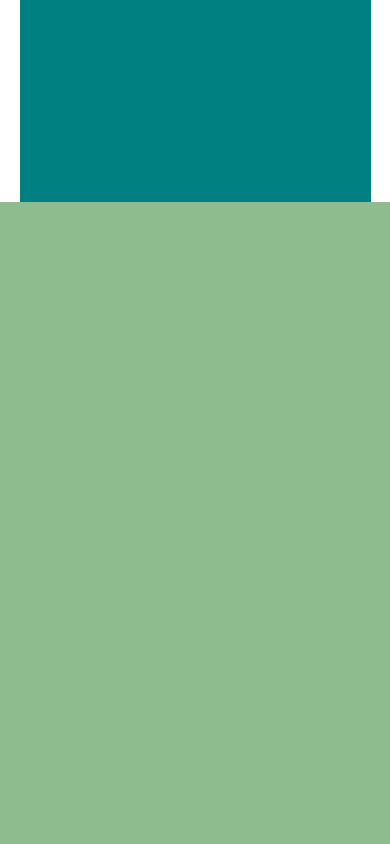
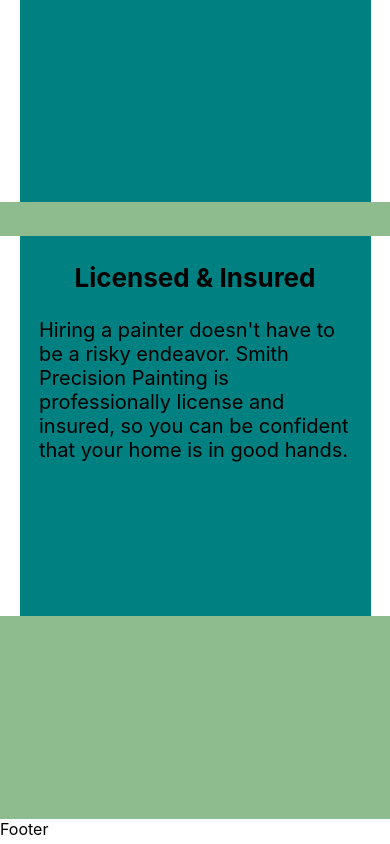
Before and after one commit to jwsmith2340/Smith_Precision_Painting, a React (Create React App) app: page / in a window 390 px wide. Shown: the part 709-1553 px from the top of the page. Built offline with nearby package versions, Linux system fonts and the light colour scheme.

Commit message:
Components added to Main, Footer, Insurance, Services. Some spacers removed for mobile formatting.

```diff
--- a/src/pages/Home.jsx
+++ b/src/pages/Home.jsx
@@ -3,6 +3,8 @@ import '../public/scss/Home.scss'
 import Header from '../components/Header'
 import Splash from '../components/Main_Components/Splash'
 import Services from '../components/Main_Components/Services'
+import Insurance from '../components/Main_Components/Insurance'
+import Footer from '../components/Footer'
 
 function Home() {
 
@@ -31,19 +33,17 @@ function Home() {
                 </div>
 
                 <div className="mob-spacer-block"></div>
+
+                <div className="mob-main-services-box">
+
+                    <Insurance />
+
+                </div>
+
                 <div className="mob-spacer-block"></div>
-                <div className="mob-spacer-block"></div>
-                <div className="mob-spacer-block"></div>
-                <div className="mob-spacer-block"></div>
-                <div className="mob-spacer-block"></div>
-                <div className="mob-spacer-block"></div>
-                <div className="mob-spacer-block"></div>
-                <div className="mob-spacer-block"></div>
-                <div className="mob-spacer-block"></div>
-                <div className="mob-spacer-block"></div>
-                <div className="mob-spacer-block"></div>
-                <div className="mob-spacer-block"></div>
-                <div className="mob-spacer-block"></div>
+
+
+
                 <div className="mob-spacer-block"></div>
                 <div className="mob-spacer-block"></div>
                 <div className="mob-spacer-block"></div>
@@ -51,7 +51,10 @@ function Home() {
                 <div className="mob-spacer-block"></div>
 
 
+
             </div>
+
+            <Footer />
 
 
         </>
```
